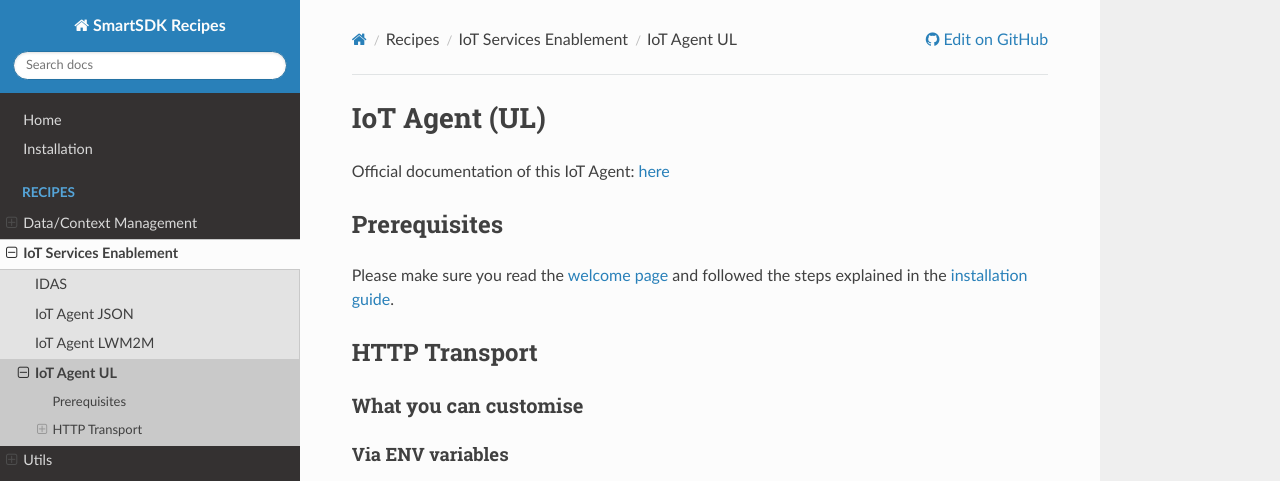
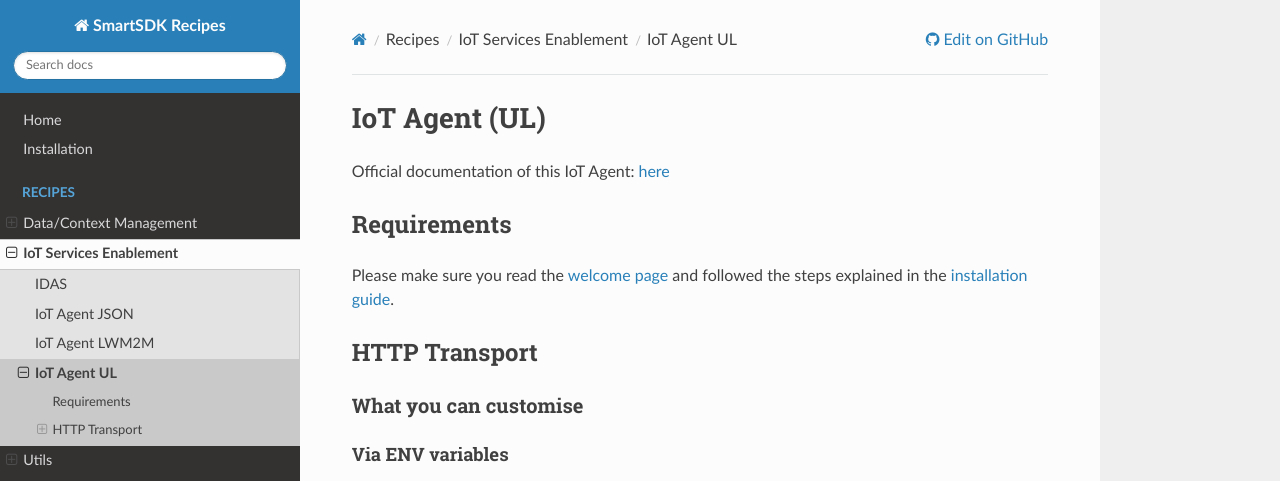
Before and after one commit to smartsdk/smartsdk-recipes, an MkDocs documentation site: the page built from recipes/iot-services/iotagent-ul/README.md, in a window 1280 px wide and 1387 px high. Shown: the top 481 px of the window. Built offline with MkDocs 1.6.1, drawn with Linux system fonts in a browser that asks for light colours; nearby versions of some CDN libraries; comment, search, counter and statistics services are not loaded; old or Windows-style settings are respelled for this version of MkDocs.

Commit message:
Rename Prerequisites to Requirements

```diff
--- a/recipes/data-management/cygnus/ha/readme.md
+++ b/recipes/data-management/cygnus/ha/readme.md
@@ -1,6 +1,6 @@
 # Cygnus
 
-## Prerequisites
+## Requirements
 
 Please make sure you read the [welcome page](../../../index.md) and followed the
  steps explained in the [installation guide](../../../installation.md).
--- a/recipes/data-management/quantumleap/readme.md
+++ b/recipes/data-management/quantumleap/readme.md
@@ -9,7 +9,7 @@
 Instructions on how to prepare your environment to test these recipes are given
 in the [installation section](../../installation.md).
 
-## Prerequisites
+## Requirements
 
 Please make sure you read the [welcome page](../../index.md) and followed the steps explained in the [installation guide](../../installation.md).
 
--- a/recipes/data-management/sth/ha/readme.md
+++ b/recipes/data-management/sth/ha/readme.md
@@ -1,6 +1,6 @@
 # HA
 
-## Prerequisites
+## Requirements
 
 Please make sure you read the [welcome page](../../../index.md) and followed the steps explained in the [installation guide](../../../installation.md).
 
--- a/recipes/iot-services/iotagent-ul/README.md
+++ b/recipes/iot-services/iotagent-ul/README.md
@@ -3,7 +3,7 @@
 Official documentation of this IoT Agent:
 [here](http://fiware-iotagent-ul.readthedocs.io/en/latest/index.html)
 
-## Prerequisites
+## Requirements
 
 Please make sure you read the [welcome page](../../index.md) and followed the steps explained in the [installation guide](../../installation.md).
 
```
Also changed, not shown: recipes/iot-services/iotagent-json/README.md (+1 -1 lines), recipes/iot-services/iotagent-lwm2m/readme.md (+1 -1 lines).
